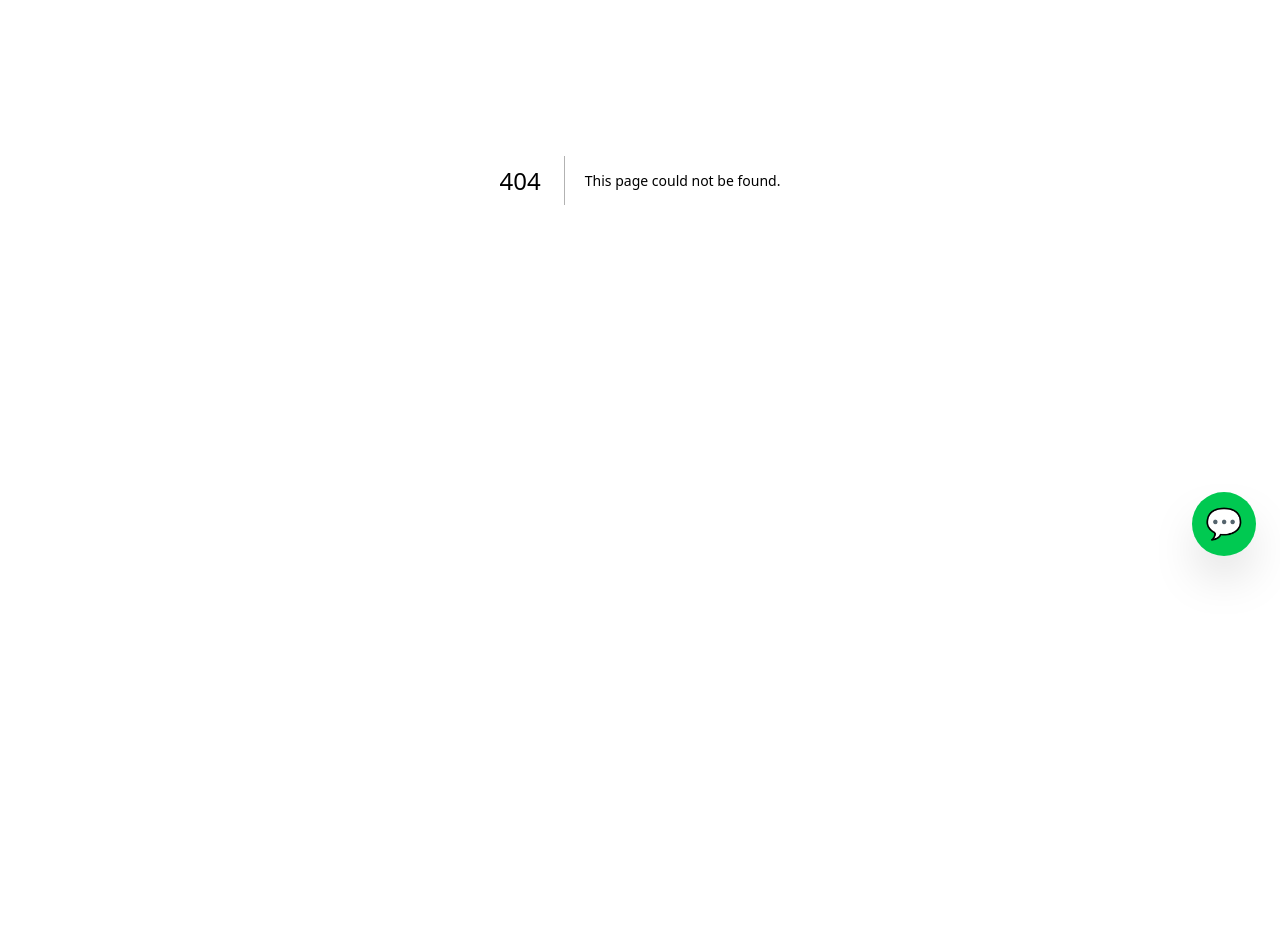
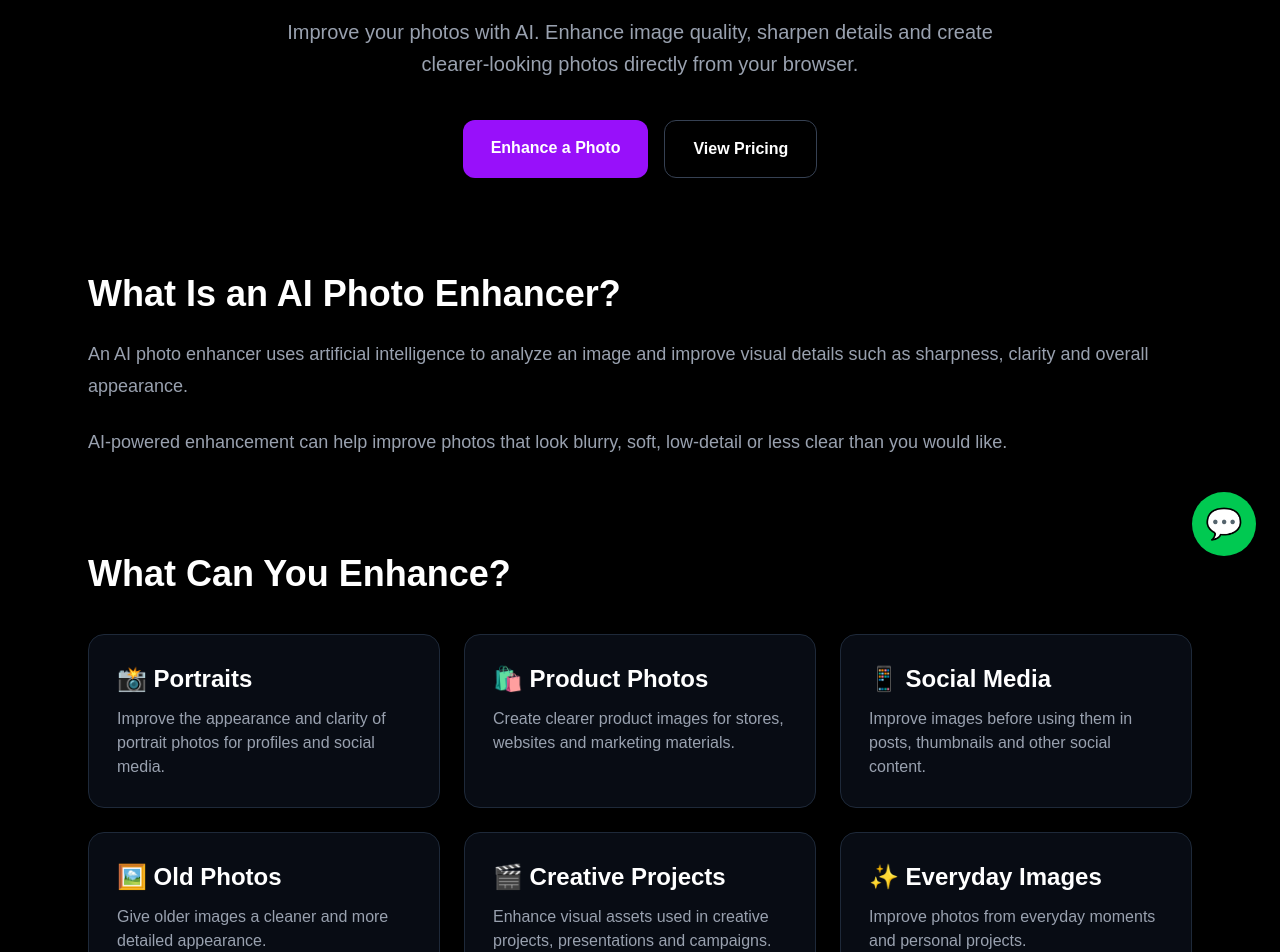
Before and after one commit to asifshair17-design/nexora-ai-2, a Next.js app: page /ai-photo-enhancer in a window 1280 px wide. Before the commit this address had no page. Shown: the part 220-1172 px from the top of the page. Before the commit the page ends 800 px from the top, so only its background shows below. Built offline with nearby package versions, Linux system fonts and the light colour scheme.

Commit message:
Add AI photo enhancer SEO page

```diff
--- /dev/null
+++ b/app/ai-photo-enhancer/page.tsx
@@ -0,0 +1,197 @@
+import type { Metadata } from "next";
+import Link from "next/link";
+
+export const metadata: Metadata = {
+  title: "AI Photo Enhancer Online | Nexora AI",
+  description:
+    "Enhance and improve photos online with AI. Make images sharper, clearer and more detailed with Nexora AI.",
+  alternates: {
+    canonical:
+      "https://nexora-ai-2-five.vercel.app/ai-photo-enhancer",
+  },
+};
+
+export default function AIPhotoEnhancerPage() {
+  return (
+    <main className="min-h-screen bg-black text-white">
+      <div className="mx-auto max-w-6xl px-6 py-16">
+        <Link
+          href="/"
+          className="text-purple-400 hover:text-purple-300"
+        >
+          ← Back to Nexora AI
+        </Link>
+
+        <section className="mt-16 text-center">
+          <h1 className="text-5xl font-extrabold md:text-6xl">
+            AI Photo Enhancer Online
+          </h1>
+
+          <p className="mx-auto mt-6 max-w-3xl text-xl leading-8 text-gray-400">
+            Improve your photos with AI. Enhance image quality, sharpen
+            details and create clearer-looking photos directly from your
+            browser.
+          </p>
+
+          <div className="mt-10 flex justify-center gap-4">
+            <Link
+              href="/"
+              className="rounded-xl bg-purple-600 px-7 py-4 font-bold hover:bg-purple-700"
+            >
+              Enhance a Photo
+            </Link>
+
+            <Link
+              href="/pricing"
+              className="rounded-xl border border-gray-700 px-7 py-4 font-bold hover:border-purple-500"
+            >
+              View Pricing
+            </Link>
+          </div>
+        </section>
+
+        <section className="mt-24">
+          <h2 className="text-4xl font-bold">
+            What Is an AI Photo Enhancer?
+          </h2>
+
+          <p className="mt-6 text-lg leading-8 text-gray-400">
+            An AI photo enhancer uses artificial intelligence to analyze
+            an image and improve visual details such as sharpness,
+            clarity and overall appearance.
+          </p>
+
+          <p className="mt-6 text-lg leading-8 text-gray-400">
+            AI-powered enhancement can help improve photos that look
+            blurry, soft, low-detail or less clear than you would like.
+          </p>
+        </section>
+
+        <section className="mt-24">
+          <h2 className="text-4xl font-bold">
+            What Can You Enhance?
+          </h2>
+
+          <div className="mt-10 grid gap-6 md:grid-cols-3">
+            <div className="rounded-2xl border border-gray-800 bg-gray-900/50 p-7">
+              <h3 className="text-2xl font-bold">📸 Portraits</h3>
+              <p className="mt-3 text-gray-400">
+                Improve the appearance and clarity of portrait photos
+                for profiles and social media.
+              </p>
+            </div>
+
+            <div className="rounded-2xl border border-gray-800 bg-gray-900/50 p-7">
+              <h3 className="text-2xl font-bold">🛍️ Product Photos</h3>
+              <p className="mt-3 text-gray-400">
+                Create clearer product images for stores, websites and
+                marketing materials.
+              </p>
+            </div>
+
+            <div className="rounded-2xl border border-gray-800 bg-gray-900/50 p-7">
+              <h3 className="text-2xl font-bold">📱 Social Media</h3>
+              <p className="mt-3 text-gray-400">
+                Improve images before using them in posts, thumbnails
+                and other social content.
+              </p>
+            </div>
+
+            <div className="rounded-2xl border border-gray-800 bg-gray-900/50 p-7">
+              <h3 className="text-2xl font-bold">🖼️ Old Photos</h3>
+              <p className="mt-3 text-gray-400">
+                Give older images a cleaner and more detailed appearance.
+              </p>
+            </div>
+
+            <div className="rounded-2xl border border-gray-800 bg-gray-900/50 p-7">
+              <h3 className="text-2xl font-bold">🎬 Creative Projects</h3>
+              <p className="mt-3 text-gray-400">
+                Enhance visual assets used in creative projects,
+                presentations and campaigns.
+              </p>
+            </div>
+
+            <div className="rounded-2xl border border-gray-800 bg-gray-900/50 p-7">
+              <h3 className="text-2xl font-bold">✨ Everyday Images</h3>
+              <p className="mt-3 text-gray-400">
+                Improve photos from everyday moments and personal
+                projects.
+              </p>
+            </div>
+          </div>
+        </section>
+
+        <section className="mt-24">
+          <h2 className="text-4xl font-bold">
+            How AI Photo Enhancement Works
+          </h2>
+
+          <div className="mt-10 space-y-6">
+            <div className="rounded-2xl border border-gray-800 bg-gray-900/50 p-6">
+              <h3 className="text-xl font-bold">
+                1. Upload Your Photo
+              </h3>
+              <p className="mt-2 text-gray-400">
+                Start with the image you want to improve.
+              </p>
+            </div>
+
+            <div className="rounded-2xl border border-gray-800 bg-gray-900/50 p-6">
+              <h3 className="text-xl font-bold">
+                2. AI Analyzes the Image
+              </h3>
+              <p className="mt-2 text-gray-400">
+                AI analyzes the image and identifies areas where clarity
+                and detail can be improved.
+              </p>
+            </div>
+
+            <div className="rounded-2xl border border-gray-800 bg-gray-900/50 p-6">
+              <h3 className="text-xl font-bold">
+                3. Enhance Your Photo
+              </h3>
+              <p className="mt-2 text-gray-400">
+                Generate an enhanced version and use it for your project.
+              </p>
+            </div>
+          </div>
+        </section>
+
+        <section className="mt-24">
+          <h2 className="text-4xl font-bold">
+            Why Use an AI Photo Enhancer?
+          </h2>
+
+          <p className="mt-6 text-lg leading-8 text-gray-400">
+            AI photo enhancement can simplify image editing by helping
+            you improve photos without spending significant time on
+            manual adjustments.
+          </p>
+
+          <p className="mt-6 text-lg leading-8 text-gray-400">
+            It can be useful for creators, marketers, businesses,
+            photographers and anyone who wants cleaner-looking images.
+          </p>
+        </section>
+
+        <section className="mt-24 rounded-3xl border border-purple-800 bg-purple-950/30 p-10 text-center">
+          <h2 className="text-4xl font-bold">
+            Enhance Your Photos With Nexora AI
+          </h2>
+
+          <p className="mx-auto mt-5 max-w-2xl text-lg text-gray-400">
+            Improve your images with AI-powered creative tools.
+          </p>
+
+          <Link
+            href="/"
+            className="mt-8 inline-block rounded-xl bg-purple-600 px-8 py-4 font-bold hover:bg-purple-700"
+          >
+            🚀 Try Nexora AI
+          </Link>
+        </section>
+      </div>
+    </main>
+  );
+}
```
